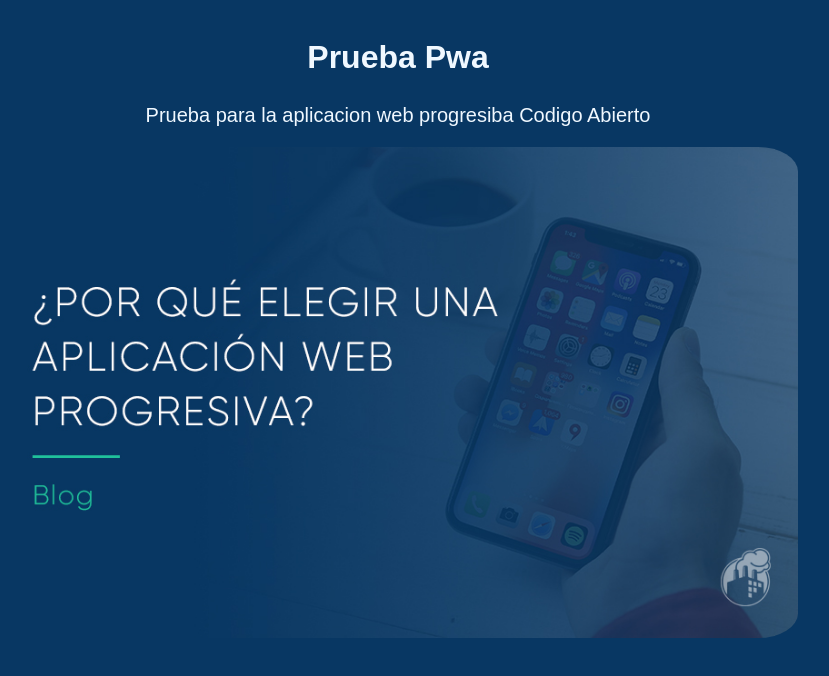
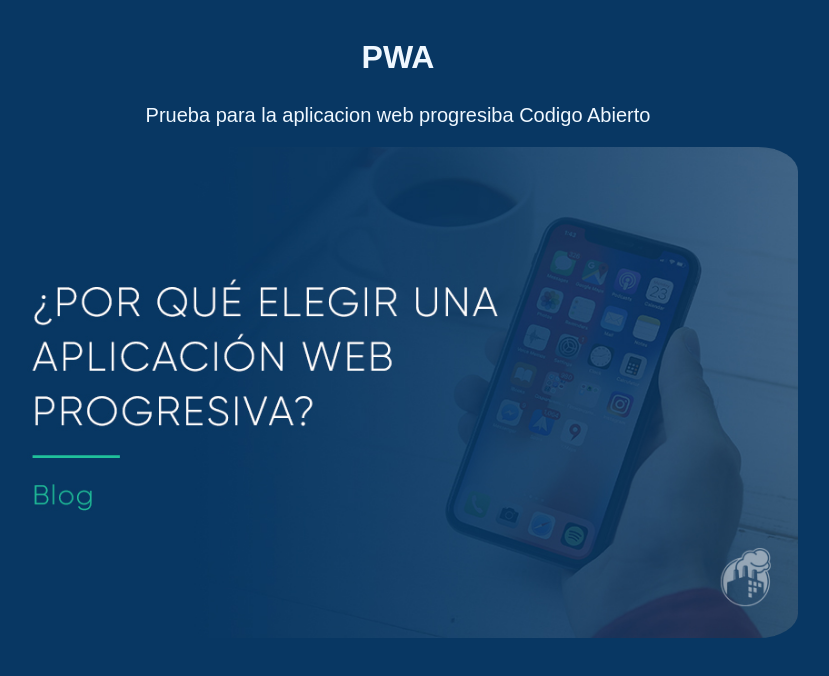
Before and after one commit to hmcarlosj/pwa-add, a plain HTML site: page index.html in a window 1280 px wide. Shown: the whole page, without its empty margins (242-1071 px from the left). Drawn offline with Linux system fonts and the light colour scheme.

Commit message:
Cambio Realizado

```diff
--- a/index.html
+++ b/index.html
@@ -18,7 +18,7 @@
 </head>
 <body>
     <header class="Header">
-        <h1>Prueba Pwa</h1>
+        <h1>PWA</h1>
         <p>
           Prueba para la aplicacion web progresiba
           Codigo Abierto
```
